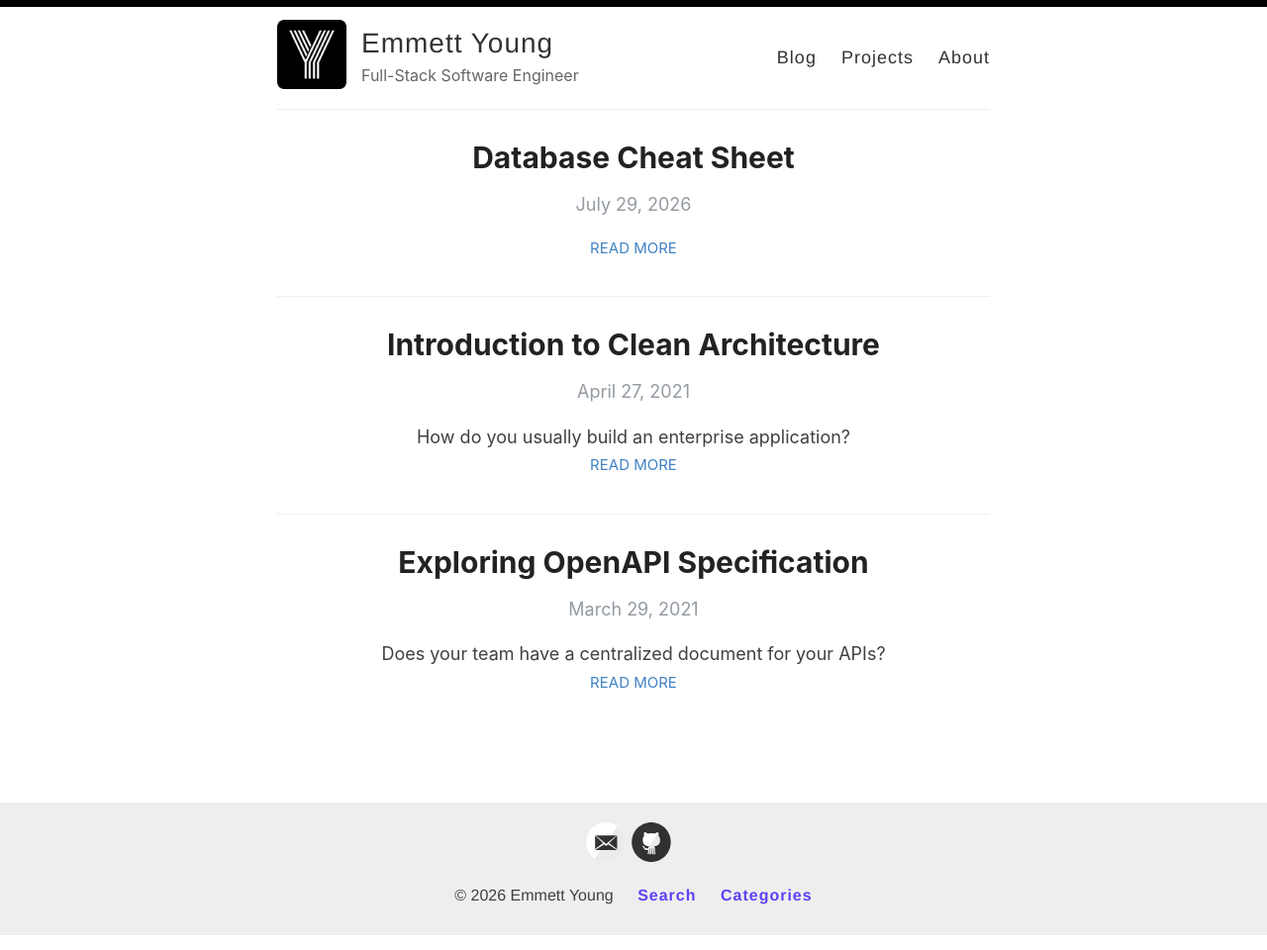
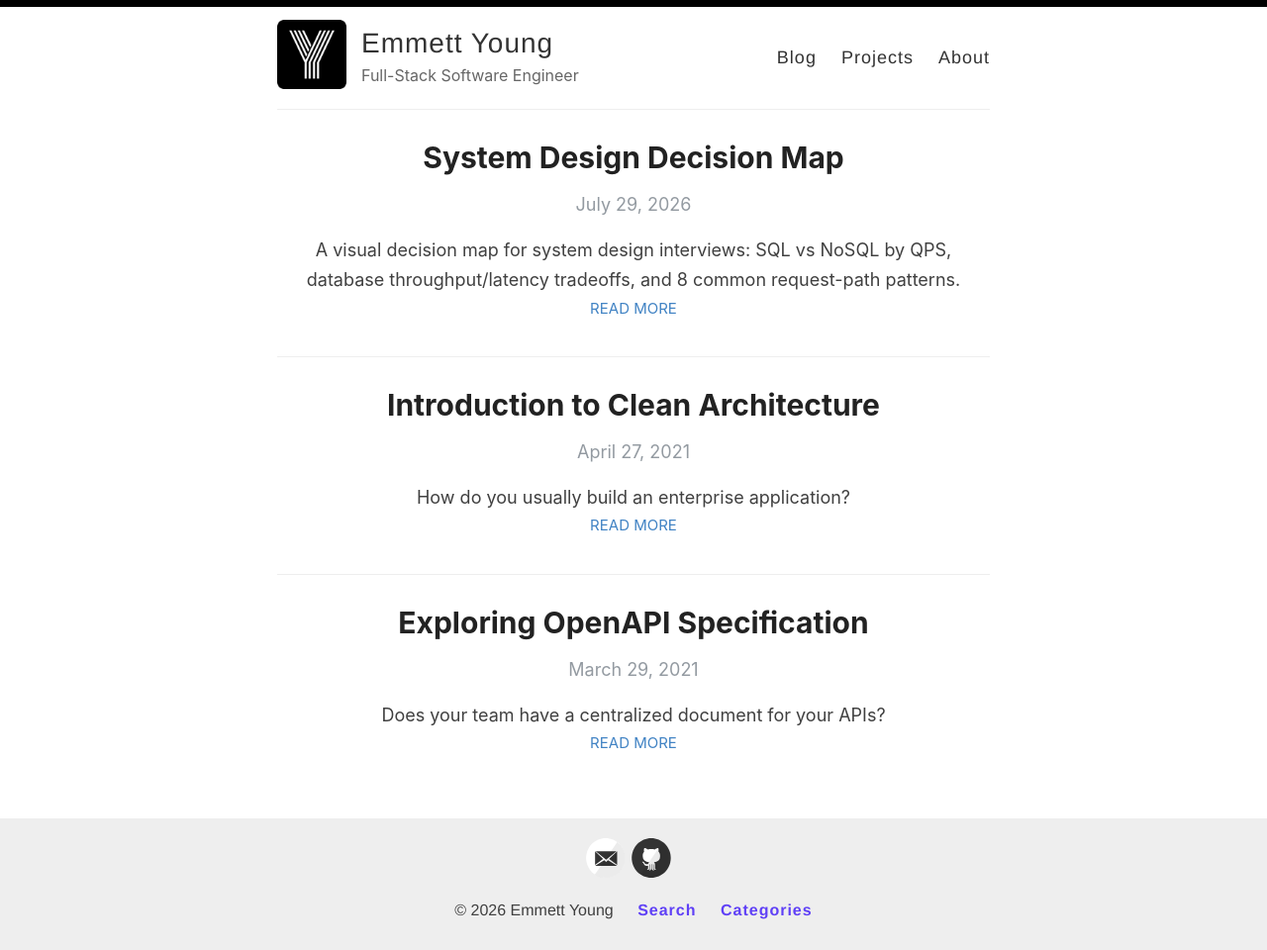
Before and after one commit to mettyoung/mettyoung.github.io, a Jekyll site: the page built from index.html, in a window 1280 px wide. Shown: the whole page at 99% size. Built offline with Jekyll 4.4.1, drawn with Linux system fonts in a browser that asks for light colours; the list of posts is cut into pages by our own code.

Commit message:
Port cheat sheet from static asset to a native Jekyll post
Move the standalone HTML into _posts/ with layout: null so it's
processed as a real Jekyll document at /system-design-decision-map/
(via the site's :title permalink) instead of living under /assets/
behind a redirect stub. Retitle to "System Design Decision Map" and
set an explicit excerpt so the homepage listing doesn't scrape raw
CSS as the post teaser. Drops the now-unneeded redirect post.

```diff
--- a/assets/database-cheat-sheet.html
+++ b/_posts/2026-07-30-system-design-decision-map.html
@@ -1,9 +1,16 @@
+---
+layout: null
+title:  "System Design Decision Map"
+date:   2026-07-30 00:00 +0800
+categories: cheatsheet
+excerpt: "A visual decision map for system design interviews: SQL vs NoSQL by QPS, database throughput/latency tradeoffs, and 8 common request-path patterns."
+---
 <!DOCTYPE html>
 <html lang="en">
 <head>
   <meta charset="UTF-8">
   <meta name="viewport" content="width=device-width, initial-scale=1.0">
-  <title>System Design Cheat Sheet – Capacity, Paths & Latency</title>
+  <title>System Design Decision Map – Capacity, Paths & Latency</title>
   <style>
     :root {
       --bg: #fff;
@@ -333,7 +340,7 @@
 </head>
 <body>
   <a href="/" class="back-link">&larr; Emmett Young</a>
-  <h1>System Design Cheat Sheet</h1>
+  <h1>System Design Decision Map</h1>
   <p class="subtitle">Capacity limits, request paths & latency budgets for interviews</p>
 
   <!-- ===================== CAPACITY ===================== -->
```
Also changed, not shown: _posts/2026-07-30-database-cheat-sheet.markdown (deleted, +0 -7 lines).
